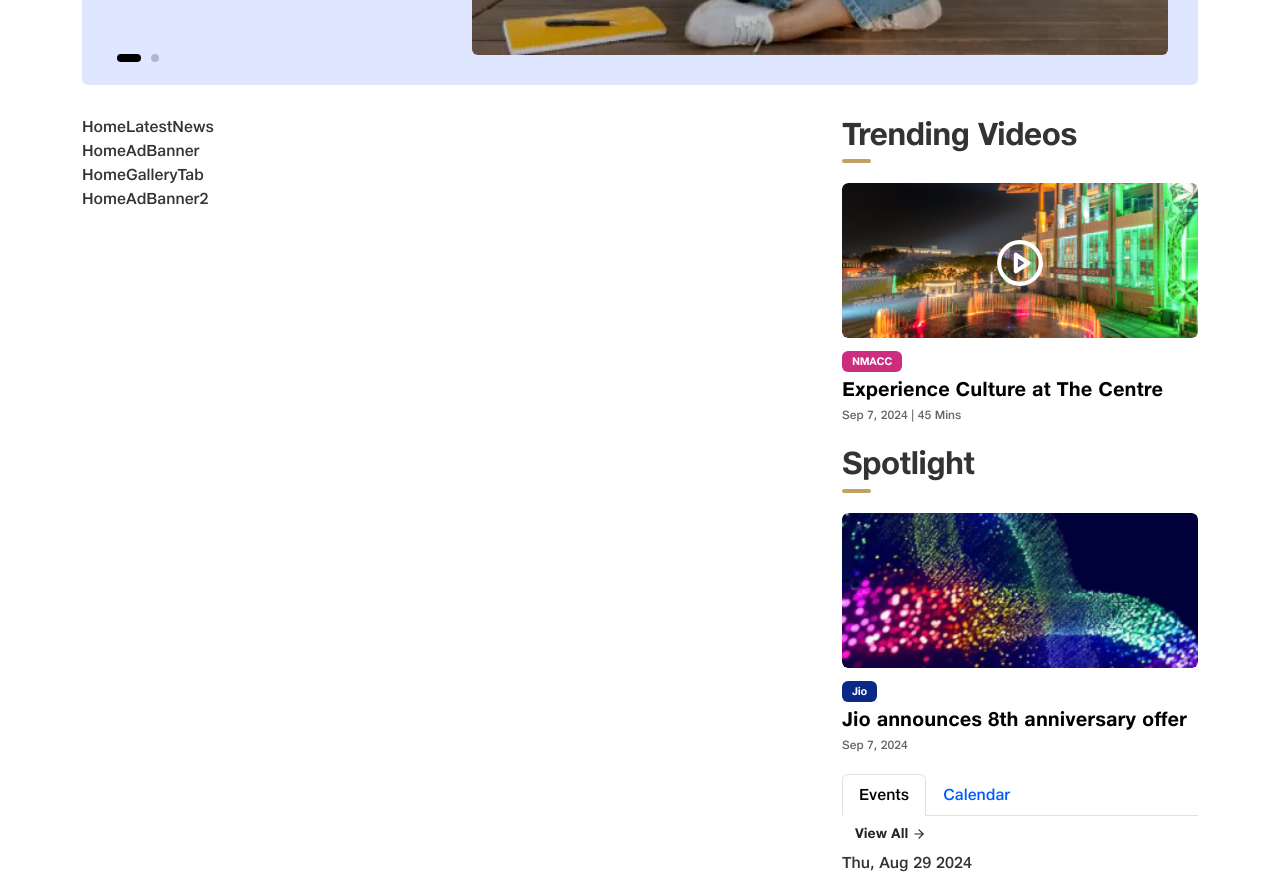
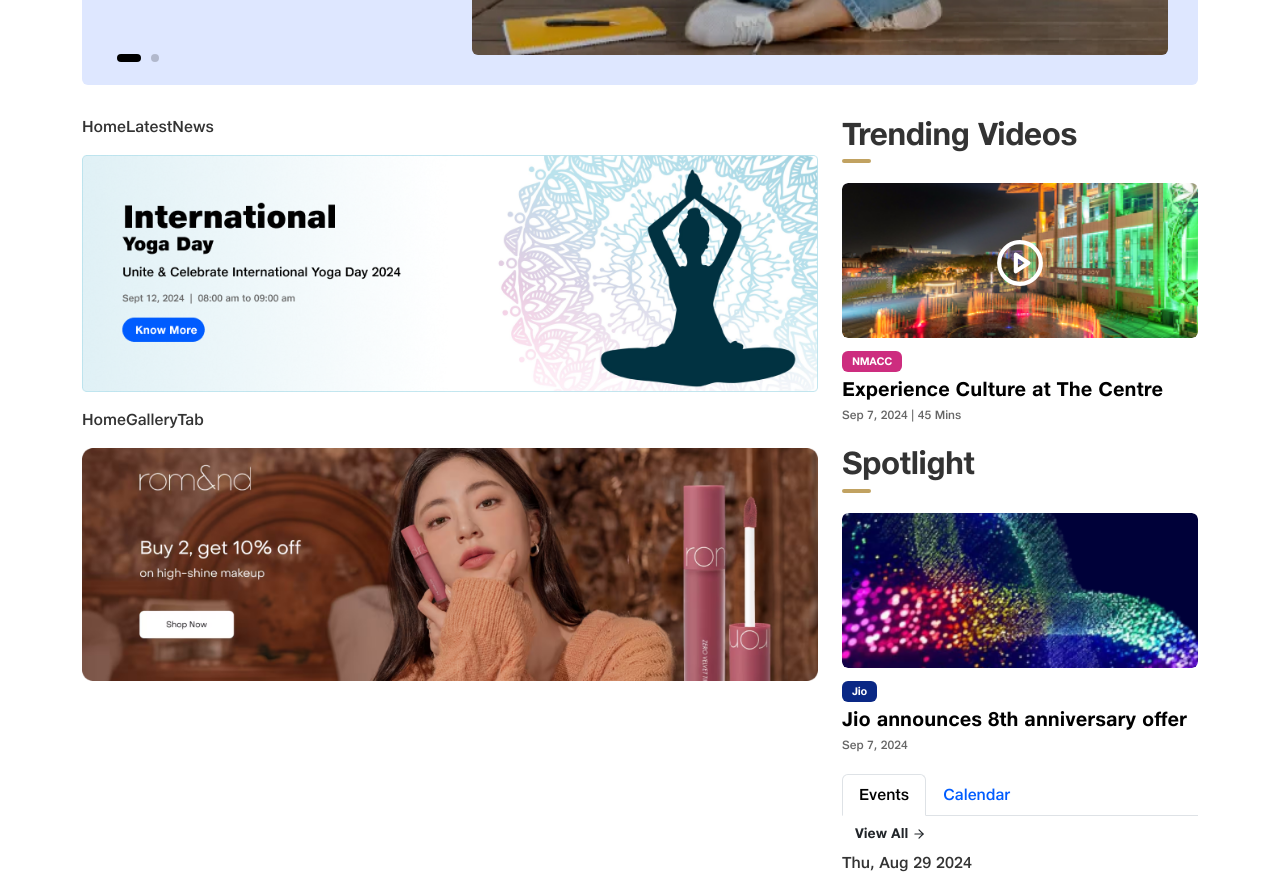
Before and after one commit to hkgonebad/r-world-react, a React (Vite) app: page / in a window 1280 px wide. Shown: the part 560-1437 px from the top of the page. Built offline with nearby package versions, Linux system fonts and the light colour scheme; a web font is replaced by a local one.

Commit message:
ad banner layouts

```diff
--- a/src/components/home/HomeAdBanner.tsx
+++ b/src/components/home/HomeAdBanner.tsx
@@ -1,7 +1,30 @@
-import React from "react";
+import adbanner from "/img/extras/0.png";
 
 const HomeAdBanner = () => {
-  return <div>HomeAdBanner</div>;
+  return (
+    // <section className="adBanner eventBanner my-3">
+    //   <div className="row">
+    //     <div className="col-md-6">
+    //       <div className="ebDetails">
+    //         <h3>
+    //           International
+    //           <span>Yoga Day</span>
+    //         </h3>
+    //         <p>Unite & Celebrate International Yoga Day 2024</p>
+    //         <small>Sept 12, 2024 | 08:00 am to 09:00 am</small>
+    //         <a href="#!" className="btn btn-primary btn-rounded">
+    //           Know More
+    //         </a>
+    //       </div>
+    //     </div>
+    //   </div>
+    // </section>
+    <section className="adBanner my-3">
+      <a href="#!">
+        <img src={adbanner} alt="" className="w-full" />
+      </a>
+    </section>
+  );
 };
 
 export default HomeAdBanner;
--- a/src/components/home/HomeAdBanner2.tsx
+++ b/src/components/home/HomeAdBanner2.tsx
@@ -1,7 +1,13 @@
-import React from "react";
+import adbanner from "/img/extras/1.png";
 
 const HomeAdBanner2 = () => {
-  return <div>HomeAdBanner2</div>;
+  return (
+    <section className="adBanner my-3">
+      <a href="#!">
+        <img src={adbanner} alt="" className="w-full" />
+      </a>
+    </section>
+  );
 };
 
 export default HomeAdBanner2;
```
Also changed, not shown: public/img/extras/0.png (added).
